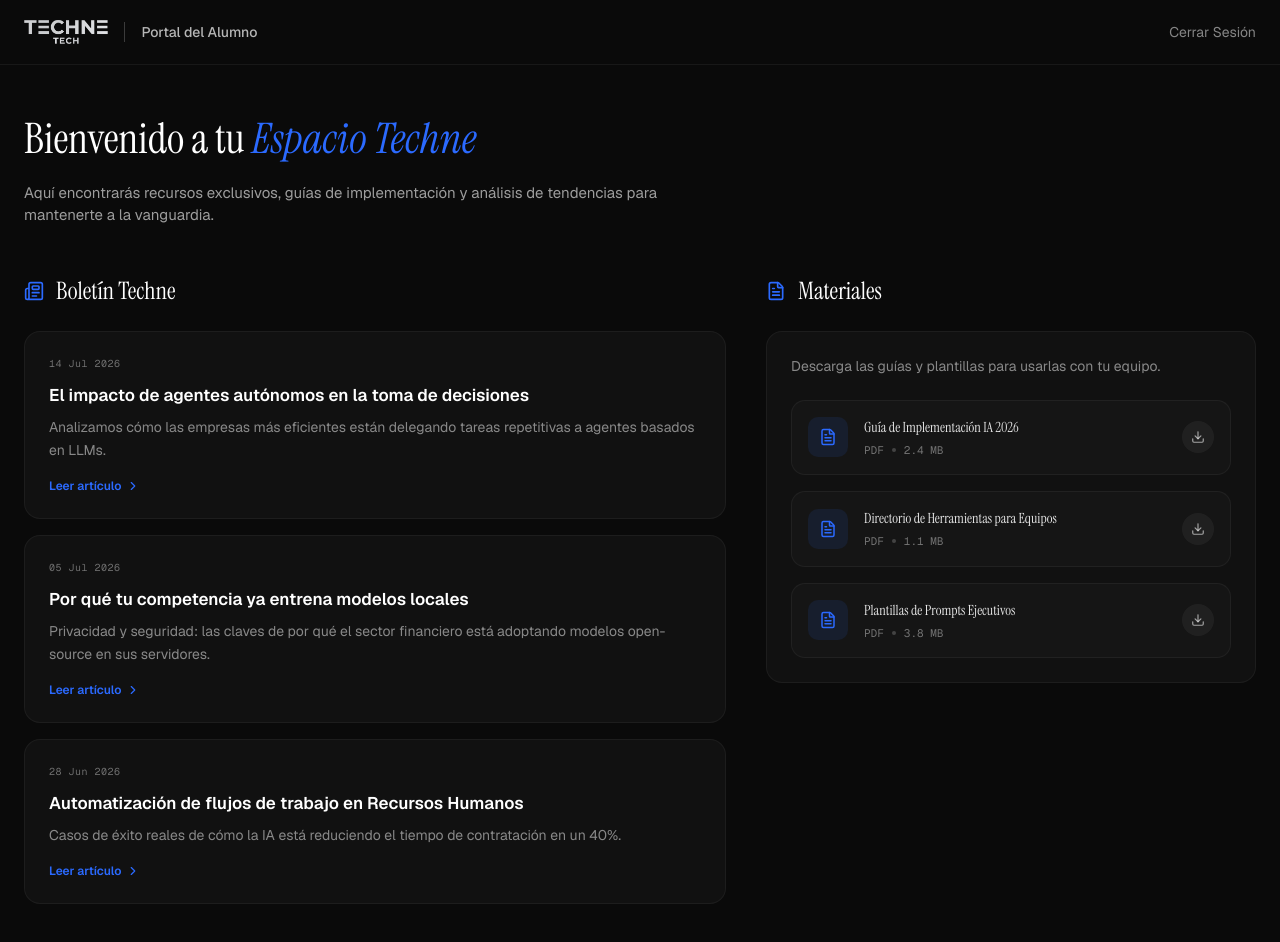
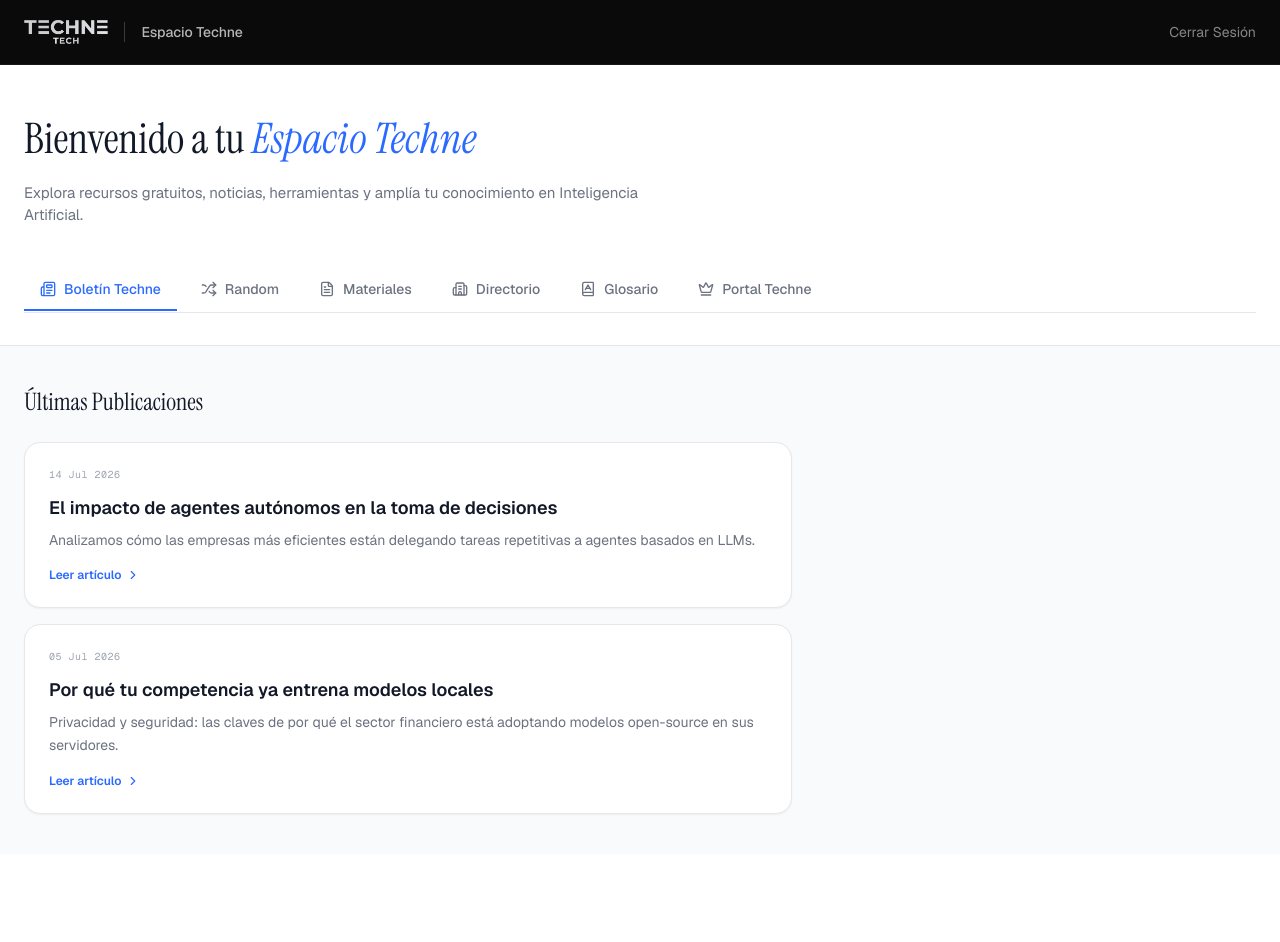
Before and after one commit to technetech/CursosTechnePagina, a React (Vite) app: page /portal in a window 1280 px wide. Shown: the top 942 px of the page. After the commit the page ends 854 px from the top, so only its background shows below. Built offline with nearby package versions, Linux system fonts and the light colour scheme.

Commit message:
pre firebase, 2nd funnel commit

```diff
--- a/package.json
+++ b/package.json
@@ -42,6 +42,7 @@
     "cmdk": "^1.1.1",
     "date-fns": "^4.1.0",
     "embla-carousel-react": "^8.6.0",
+    "firebase": "^12.16.0",
     "framer-motion": "^12.42.0",
     "input-otp": "^1.4.2",
     "lucide-react": "^0.562.0",
--- /dev/null
+++ b/src/firebase.ts
@@ -0,0 +1,25 @@
+// Import the functions you need from the SDKs you need
+import { initializeApp } from "firebase/app";
+import { getFirestore } from "firebase/firestore";
+import { getAuth } from "firebase/auth";
+
+// TODO: Add SDKs for Firebase products that you want to use
+// https://firebase.google.com/docs/web/setup#available-libraries
+
+// Your web app's Firebase configuration
+// Reemplaza esto con la configuración de tu proyecto en Firebase Console
+const firebaseConfig = {
+  apiKey: "TU_API_KEY",
+  authDomain: "tu-proyecto.firebaseapp.com",
+  projectId: "tu-proyecto",
+  storageBucket: "tu-proyecto.appspot.com",
+  messagingSenderId: "SENDER_ID",
+  appId: "APP_ID"
+};
+
+// Initialize Firebase
+const app = initializeApp(firebaseConfig);
+
+// Inicializar servicios
+export const db = getFirestore(app);
+export const auth = getAuth(app);
--- a/src/pages/Portal.tsx
+++ b/src/pages/Portal.tsx
@@ -1,61 +1,59 @@
-import { motion } from "framer-motion";
-import { Download, FileText, Newspaper, ChevronRight } from "lucide-react";
-import { Link } from "react-router"; // react-router v7 import
+import { useState } from "react";
+import { motion, AnimatePresence } from "framer-motion";
+import { Download, FileText, Newspaper, ChevronRight, Shuffle, Search, Building2, BookA, Crown } from "lucide-react";
+import { Link } from "react-router";
+
+// --- DUMMY DATA ---
+const aiFacts = [
+  "En 1956, John McCarthy acuñó el término 'Inteligencia Artificial' en la Conferencia de Dartmouth.",
+  "El primer chatbot de la historia fue ELIZA, creado en 1966 por Joseph Weizenbaum.",
+  "Los modelos fundacionales modernos pueden tener más de un billón (trillion) de parámetros.",
+  "Se estima que la IA podría aportar hasta $15.7 billones a la economía global para 2030.",
+  "GPT-4 aprobó el examen del colegio de abogados (Bar Exam) en el percentil 90."
+];
 
 const materials = [
-  {
-    id: 1,
-    title: "Guía de Implementación IA 2026",
-    type: "PDF",
-    size: "2.4 MB",
-  },
-  {
-    id: 2,
-    title: "Directorio de Herramientas para Equipos",
-    type: "PDF",
-    size: "1.1 MB",
-  },
-  {
-    id: 3,
-    title: "Plantillas de Prompts Ejecutivos",
-    type: "PDF",
-    size: "3.8 MB",
-  },
+  { id: 1, title: "Guía de Implementación IA 2026", type: "PDF", size: "2.4 MB" },
+  { id: 2, title: "Directorio de Herramientas para Equipos", type: "PDF", size: "1.1 MB" },
+  { id: 3, title: "Plantillas de Prompts Ejecutivos", type: "PDF", size: "3.8 MB" },
 ];
 
 const newsletters = [
-  {
-    id: 1,
-    title: "El impacto de agentes autónomos en la toma de decisiones",
-    date: "14 Jul 2026",
-    excerpt: "Analizamos cómo las empresas más eficientes están delegando tareas repetitivas a agentes basados en LLMs.",
-  },
-  {
-    id: 2,
-    title: "Por qué tu competencia ya entrena modelos locales",
-    date: "05 Jul 2026",
-    excerpt: "Privacidad y seguridad: las claves de por qué el sector financiero está adoptando modelos open-source en sus servidores.",
-  },
-  {
-    id: 3,
-    title: "Automatización de flujos de trabajo en Recursos Humanos",
-    date: "28 Jun 2026",
-    excerpt: "Casos de éxito reales de cómo la IA está reduciendo el tiempo de contratación en un 40%.",
-  },
+  { id: 1, title: "El impacto de agentes autónomos en la toma de decisiones", date: "14 Jul 2026", excerpt: "Analizamos cómo las empresas más eficientes están delegando tareas repetitivas a agentes basados en LLMs." },
+  { id: 2, title: "Por qué tu competencia ya entrena modelos locales", date: "05 Jul 2026", excerpt: "Privacidad y seguridad: las claves de por qué el sector financiero está adoptando modelos open-source en sus servidores." },
+];
+
+const tabs = [
+  { id: "boletin", label: "Boletín Techne", icon: Newspaper },
+  { id: "random", label: "Random", icon: Shuffle },
+  { id: "materiales", label: "Materiales", icon: FileText },
+  { id: "directorio", label: "Directorio", icon: Building2 },
+  { id: "glosario", label: "Glosario", icon: BookA },
+  { id: "premium", label: "Portal Techne", icon: Crown },
 ];
 
 export default function Portal() {
+  const [activeTab, setActiveTab] = useState("boletin");
+  const [randomFact, setRandomFact] = useState("Haz clic en el botón para descubrir un dato sobre la Inteligencia Artificial.");
+
+  const generateRandomFact = () => {
+    const randomIndex = Math.floor(Math.random() * aiFacts.length);
+    setRandomFact(aiFacts[randomIndex]);
+  };
+
   return (
-    <div className="min-h-screen bg-[#0A0A0A] text-white font-sans">
-      {/* Portal Navbar */}
-      <header className="border-b border-white/[0.06] bg-[#0A0A0A] sticky top-0 z-50">
+    // Note: The main container is now a light background
+    <div className="min-h-screen bg-gray-50 text-gray-900 font-sans">
+
+      {/* Header (Mantiene el listón oscuro original) */}
+      <header className="bg-[#0A0A0A] border-b border-white/[0.06] sticky top-0 z-50">
         <div className="max-w-7xl mx-auto px-6 h-16 flex items-center justify-between">
           <div className="flex items-center gap-4">
             <Link to="/">
               <img src="/images/logo.png" alt="Techne" className="h-6 w-auto" />
             </Link>
             <span className="w-px h-5 bg-white/20" />
-            <span className="text-sm font-medium text-white/70">Portal del Alumno</span>
+            <span className="text-sm font-medium text-white/70">Espacio Techne</span>
           </div>
           <Link to="/" className="text-sm text-white/50 hover:text-white transition-colors">
             Cerrar Sesión
@@ -63,100 +61,217 @@ export default function Portal() {
         </div>
       </header>
 
-      {/* Main Content */}
-      <main className="max-w-7xl mx-auto px-6 py-12">
+      {/* Hero Section */}
+      <div className="bg-white border-b border-gray-200">
+        <div className="max-w-7xl mx-auto px-6 pt-12 pb-8">
           <motion.div
             initial={{ opacity: 0, y: 20 }}
             animate={{ opacity: 1, y: 0 }}
             transition={{ duration: 0.5 }}
-          className="mb-12"
           >
-          <h1 className="font-serif text-[32px] md:text-[42px] leading-tight mb-4">
+            <h1 className="font-serif text-[32px] md:text-[42px] leading-tight mb-4 text-gray-900">
               Bienvenido a tu <span className="text-[#2B6AFF] italic">Espacio Techne</span>
             </h1>
-          <p className="text-white/60 max-w-2xl text-[15px]">
-            Aquí encontrarás recursos exclusivos, guías de implementación y análisis de tendencias para mantenerte a la vanguardia.
+            <p className="text-gray-500 max-w-2xl text-[15px]">
+              Explora recursos gratuitos, noticias, herramientas y amplía tu conocimiento en Inteligencia Artificial.
             </p>
           </motion.div>
 
-        <div className="grid grid-cols-1 lg:grid-cols-12 gap-10">
-          {/* Left Column: Newsletter */}
-          <div className="lg:col-span-7">
-            <div className="flex items-center gap-3 mb-6">
-              <Newspaper className="text-[#2B6AFF]" size={20} />
-              <h2 className="font-serif text-2xl">Boletín Techne</h2>
+          {/* Tabs Navigation */}
+          <div className="mt-10 overflow-x-auto hide-scrollbar">
+            <div className="flex items-center gap-2 border-b border-gray-200 min-w-max pb-px">
+              {tabs.map((tab) => {
+                const isActive = activeTab === tab.id;
+                const Icon = tab.icon;
+                return (
+                  <button
+                    key={tab.id}
+                    onClick={() => setActiveTab(tab.id)}
+                    className={`flex items-center gap-2 px-4 py-3 text-sm font-medium transition-all relative ${
+                      isActive ? "text-[#2B6AFF]" : "text-gray-500 hover:text-gray-900"
+                    }`}
+                  >
+                    <Icon size={16} />
+                    {tab.label}
+                    {isActive && (
+                      <motion.div
+                        layoutId="activeTab"
+                        className="absolute bottom-0 left-0 right-0 h-0.5 bg-[#2B6AFF]"
+                      />
+                    )}
+                  </button>
+                );
+              })}
+            </div>
+          </div>
+        </div>
       </div>
 
+      {/* Main Content Area */}
+      <main className="max-w-7xl mx-auto px-6 py-10">
+        <AnimatePresence mode="wait">
+          <motion.div
+            key={activeTab}
+            initial={{ opacity: 0, y: 10 }}
+            animate={{ opacity: 1, y: 0 }}
+            exit={{ opacity: 0, y: -10 }}
+            transition={{ duration: 0.2 }}
+          >
+            {/* 1. Boletín Techne */}
+            {activeTab === "boletin" && (
+              <div className="max-w-3xl">
+                <h2 className="font-serif text-2xl mb-6 text-gray-900">Últimas Publicaciones</h2>
                 <div className="space-y-4">
-              {newsletters.map((post, i) => (
-                <motion.div
-                  key={post.id}
-                  initial={{ opacity: 0, y: 15 }}
-                  animate={{ opacity: 1, y: 0 }}
-                  transition={{ delay: i * 0.1, duration: 0.4 }}
-                  className="group bg-[#111] border border-white/5 hover:border-white/15 p-6 rounded-2xl transition-all cursor-pointer"
-                >
-                  <p className="font-mono text-[10px] text-white/40 tracking-wider mb-3">
-                    {post.date}
-                  </p>
-                  <h3 className="font-sans text-[17px] font-semibold mb-2 group-hover:text-[#2B6AFF] transition-colors">
-                    {post.title}
-                  </h3>
-                  <p className="text-sm text-white/50 leading-relaxed mb-4">
-                    {post.excerpt}
-                  </p>
+                  {newsletters.map((post) => (
+                    <div key={post.id} className="bg-white border border-gray-200 hover:border-gray-300 p-6 rounded-2xl transition-all cursor-pointer shadow-sm hover:shadow-md">
+                      <p className="font-mono text-[10px] text-gray-400 tracking-wider mb-3">{post.date}</p>
+                      <h3 className="font-sans text-[18px] font-semibold mb-2 text-gray-900">{post.title}</h3>
+                      <p className="text-sm text-gray-500 leading-relaxed mb-4">{post.excerpt}</p>
                       <div className="flex items-center text-xs font-semibold text-[#2B6AFF] gap-1">
                         Leer artículo <ChevronRight size={14} />
                       </div>
-                </motion.div>
+                    </div>
                   ))}
                 </div>
               </div>
+            )}
 
-          {/* Right Column: Materiales */}
-          <div className="lg:col-span-5">
-            <div className="flex items-center gap-3 mb-6">
-              <FileText className="text-[#2B6AFF]" size={20} />
-              <h2 className="font-serif text-2xl">Materiales</h2>
+            {/* 2. Random */}
+            {activeTab === "random" && (
+              <div className="flex flex-col items-center justify-center py-20 max-w-2xl mx-auto text-center">
+                <div className="w-16 h-16 bg-[#2B6AFF]/10 text-[#2B6AFF] rounded-full flex items-center justify-center mb-8">
+                  <Shuffle size={32} />
                 </div>
+                <p className="font-serif text-2xl md:text-3xl text-gray-900 mb-10 leading-relaxed min-h-[120px]">
+                  "{randomFact}"
+                </p>
+                <button
+                  onClick={generateRandomFact}
+                  className="bg-[#2B6AFF] hover:bg-[#1A5AF5] text-white font-semibold py-3 px-8 rounded-lg shadow-lg shadow-blue-500/30 transition-all flex items-center gap-2"
+                >
+                  <Shuffle size={18} />
+                  Generar otro dato
+                </button>
+              </div>
+            )}
 
-            <div className="bg-[#111] border border-white/5 rounded-2xl p-6">
-              <p className="text-sm text-white/50 mb-6">
-                Descarga las guías y plantillas para usarlas con tu equipo.
-              </p>
+            {/* 3. Materiales */}
+            {activeTab === "materiales" && (
+              <div className="max-w-3xl">
+                <h2 className="font-serif text-2xl mb-2 text-gray-900">PDFs Gratuitos</h2>
+                <p className="text-gray-500 text-sm mb-6">Descarga recursos de alto valor para tu empresa.</p>
                 <div className="space-y-4">
-                {materials.map((file, i) => (
-                  <motion.div
-                    key={file.id}
-                    initial={{ opacity: 0, x: 20 }}
-                    animate={{ opacity: 1, x: 0 }}
-                    transition={{ delay: 0.3 + i * 0.1, duration: 0.4 }}
-                    className="flex items-center justify-between p-4 bg-[#151515] border border-white/5 hover:border-white/20 rounded-xl transition-colors group"
-                  >
+                  {materials.map((file) => (
+                    <div key={file.id} className="flex items-center justify-between p-4 bg-white border border-gray-200 hover:border-[#2B6AFF]/30 rounded-xl transition-all shadow-sm">
                       <div className="flex items-center gap-4">
-                      <div className="w-10 h-10 rounded-lg bg-[#2B6AFF]/10 flex items-center justify-center text-[#2B6AFF]">
+                        <div className="w-10 h-10 rounded-lg bg-gray-50 border border-gray-100 flex items-center justify-center text-[#2B6AFF]">
                           <FileText size={18} />
                         </div>
                         <div>
-                        <h4 className="text-[14px] font-medium text-white/90 mb-1">
-                          {file.title}
-                        </h4>
-                        <div className="flex items-center gap-2 text-[11px] text-white/40 font-mono">
+                          <h4 className="text-[14px] font-medium text-gray-900 mb-1">{file.title}</h4>
+                          <div className="flex items-center gap-2 text-[11px] text-gray-400 font-mono">
                             <span>{file.type}</span>
-                          <span className="w-1 h-1 rounded-full bg-white/20" />
+                            <span className="w-1 h-1 rounded-full bg-gray-300" />
                             <span>{file.size}</span>
                           </div>
                         </div>
                       </div>
-                    <button className="w-8 h-8 rounded-full bg-white/5 flex items-center justify-center text-white/60 group-hover:bg-[#2B6AFF] group-hover:text-white transition-all">
-                      <Download size={14} />
+                      <button className="w-9 h-9 rounded-full bg-gray-50 border border-gray-200 flex items-center justify-center text-gray-500 hover:bg-[#2B6AFF] hover:text-white hover:border-[#2B6AFF] transition-all">
+                        <Download size={16} />
                       </button>
-                  </motion.div>
+                    </div>
                   ))}
                 </div>
               </div>
+            )}
+
+            {/* 4. Directorio */}
+            {activeTab === "directorio" && (
+              <div>
+                <h2 className="font-serif text-2xl mb-2 text-gray-900">Directorio de IA</h2>
+                <p className="text-gray-500 text-sm mb-6">Empresas, herramientas y personas clave en el ecosistema.</p>
+                <div className="grid grid-cols-1 md:grid-cols-2 lg:grid-cols-3 gap-6">
+                  {/* Placeholder Directory Item */}
+                  <div className="bg-white border border-gray-200 rounded-2xl p-6 shadow-sm">
+                    <div className="w-12 h-12 bg-gray-100 rounded-full flex items-center justify-center mb-4">
+                      <Building2 className="text-gray-400" size={24} />
+                    </div>
+                    <h3 className="font-semibold text-gray-900 mb-2">Empresa Ejemplo</h3>
+                    <p className="text-sm text-gray-500 mb-4 line-clamp-3">
+                      Una breve descripción de lo que hace esta herramienta o empresa y cómo puede ayudar a integrar inteligencia artificial en tus procesos.
+                    </p>
+                    <a href="#" className="text-[#2B6AFF] text-sm font-medium hover:underline">Visitar sitio web &rarr;</a>
                   </div>
                 </div>
+              </div>
+            )}
+
+            {/* 5. Glosario */}
+            {activeTab === "glosario" && (
+              <div className="max-w-3xl">
+                <h2 className="font-serif text-2xl mb-2 text-gray-900">Glosario Técnico</h2>
+                <p className="text-gray-500 text-sm mb-6">Busca y entiende los términos clave de la industria.</p>
+
+                <div className="relative mb-8">
+                  <Search className="absolute left-3 top-1/2 -translate-y-1/2 text-gray-400" size={18} />
+                  <input
+                    type="text"
+                    placeholder="Buscar un término (ej. LLM, RAG, Prompting)..."
+                    className="w-full bg-white border border-gray-300 rounded-lg pl-10 pr-4 py-3 text-gray-900 text-sm focus:border-[#2B6AFF] focus:ring-2 focus:ring-[#2B6AFF]/20 outline-none transition-all shadow-sm"
+                  />
+                </div>
+
+                <div className="space-y-6">
+                  {/* Placeholder Glossary Item */}
+                  <div className="bg-white p-5 border border-gray-200 rounded-xl shadow-sm">
+                    <h3 className="font-semibold text-[#2B6AFF] mb-2 text-lg">LLM (Large Language Model)</h3>
+                    <p className="text-gray-600 text-sm leading-relaxed">
+                      Un modelo de lenguaje grande es un algoritmo de aprendizaje profundo que puede reconocer, resumir, traducir, predecir y generar contenido utilizando conjuntos de datos masivos.
+                    </p>
+                  </div>
+                </div>
+              </div>
+            )}
+
+            {/* 6. Portal Techne (Premium CTA) */}
+            {activeTab === "premium" && (
+              <div className="bg-gray-900 rounded-3xl p-8 md:p-12 text-center text-white shadow-2xl relative overflow-hidden">
+                {/* Background glow */}
+                <div className="absolute top-1/2 left-1/2 -translate-x-1/2 -translate-y-1/2 w-[80%] h-[80%] bg-[#2B6AFF]/20 blur-[100px] rounded-full pointer-events-none" />
+
+                <div className="relative z-10 max-w-2xl mx-auto">
+                  <div className="inline-flex items-center justify-center w-16 h-16 rounded-full bg-white/10 text-white mb-6 border border-white/20">
+                    <Crown size={32} />
+                  </div>
+                  <h2 className="font-serif text-3xl md:text-4xl mb-4">Suscripción Portal Techne</h2>
+                  <p className="text-white/70 text-lg mb-8 leading-relaxed">
+                    Desbloquea el acceso ilimitado a nuestra biblioteca completa de recursos, sesiones grabadas, casos de estudio detallados y herramientas exclusivas para líderes empresariales.
+                  </p>
+
+                  <div className="bg-white/5 border border-white/10 rounded-2xl p-6 mb-8 text-left grid sm:grid-cols-2 gap-4">
+                    <ul className="space-y-3 text-sm text-white/80">
+                      <li className="flex items-center gap-2">✓ Casos de uso avanzados</li>
+                      <li className="flex items-center gap-2">✓ Grabaciones de Masterclasses</li>
+                    </ul>
+                    <ul className="space-y-3 text-sm text-white/80">
+                      <li className="flex items-center gap-2">✓ Plantillas de automatización</li>
+                      <li className="flex items-center gap-2">✓ Soporte en comunidad</li>
+                    </ul>
+                  </div>
+
+                  <div className="flex flex-col sm:flex-row items-center justify-center gap-4">
+                    <p className="text-2xl font-serif">
+                      $49 <span className="text-sm font-sans text-white/50">USD / mes</span>
+                    </p>
+                    <button className="bg-white text-gray-900 font-semibold py-3 px-8 rounded-lg shadow-lg hover:bg-gray-100 transition-colors">
+                      Suscribirse Ahora
+                    </button>
+                  </div>
+                </div>
+              </div>
+            )}
+          </motion.div>
+        </AnimatePresence>
       </main>
     </div>
   );
```
Also changed, not shown: 1 other file (tests, documents, lock files or other folders). Lines whose indentation alone changed are shown as unchanged.
